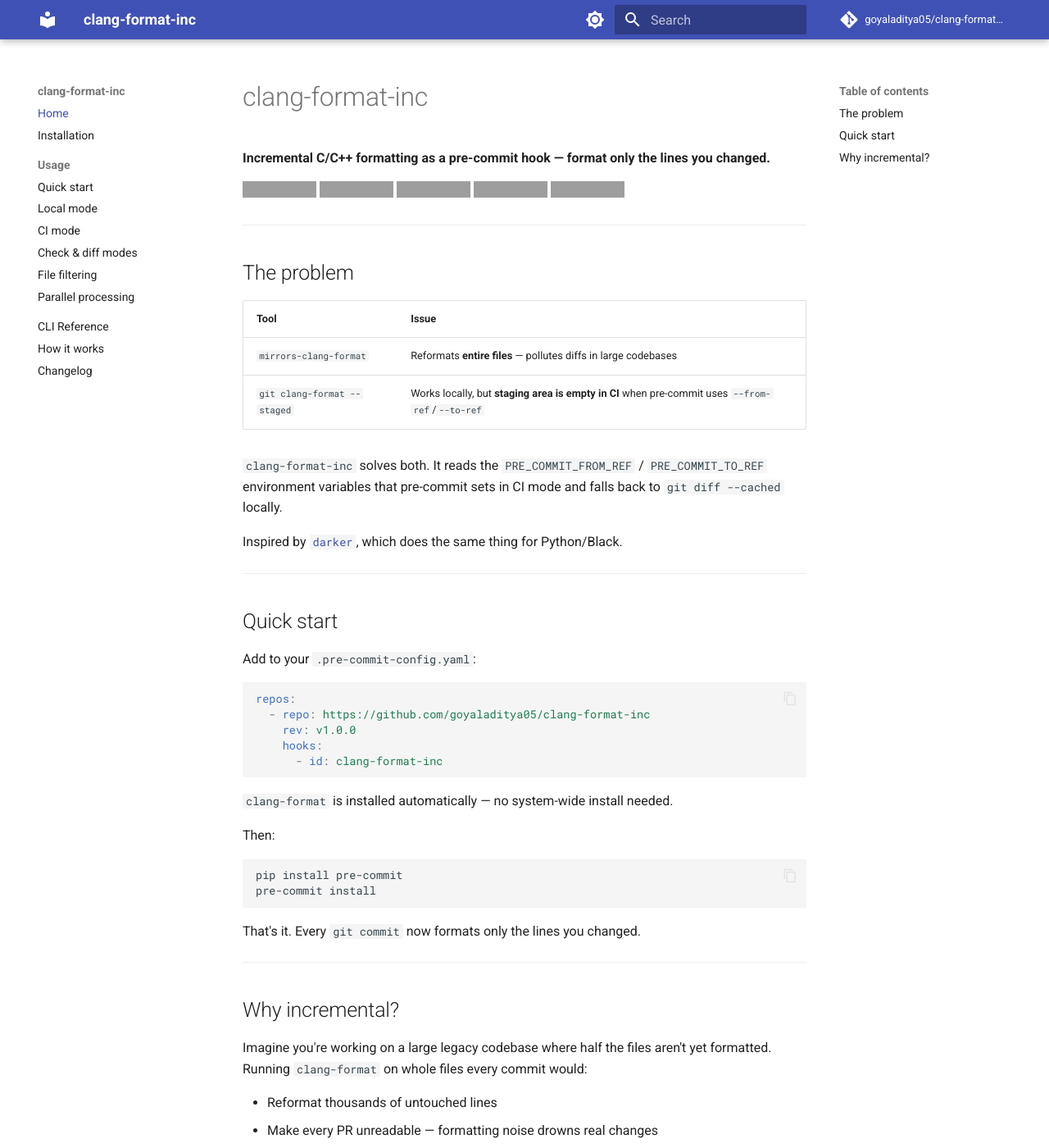
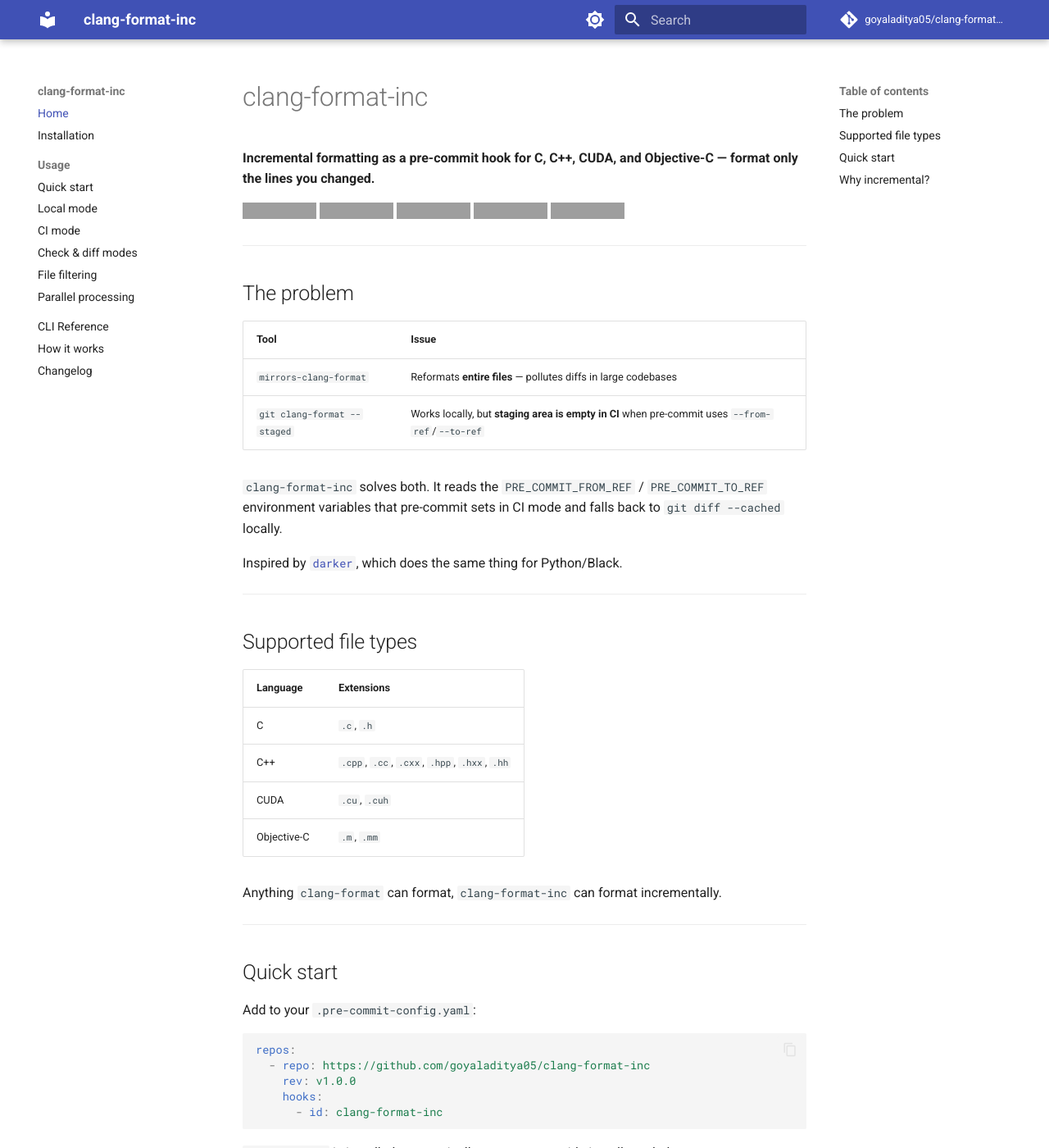
Before and after one commit to goyaladitya05/clang-format-inc, an MkDocs documentation site: the page built from docs/index.md, in a window 1280 px wide and 1400 px high. Shown: the whole window at 82% size. Built offline with MkDocs 1.6.1 and Material for MkDocs 9.7.7, drawn with Linux system fonts in a browser that asks for light colours; comment, search, counter and statistics services are not loaded; grey boxes are pictures that could not be loaded.

Commit message:
docs: clarify supported file types (C, C++, CUDA, Objective-C)

```diff
--- a/docs/index.md
+++ b/docs/index.md
@@ -1,6 +1,6 @@
 # clang-format-inc
 
-**Incremental C/C++ formatting as a pre-commit hook — format only the lines you changed.**
+**Incremental formatting as a pre-commit hook for C, C++, CUDA, and Objective-C — format only the lines you changed.**
 
 [![CI](https://github.com/goyaladitya05/clang-format-inc/actions/workflows/ci.yml/badge.svg)](https://github.com/goyaladitya05/clang-format-inc/actions/workflows/ci.yml)
 [![PyPI version](https://img.shields.io/pypi/v/clang-format-inc.svg)](https://pypi.org/project/clang-format-inc/)
@@ -20,6 +20,19 @@
 `clang-format-inc` solves both. It reads the `PRE_COMMIT_FROM_REF` / `PRE_COMMIT_TO_REF` environment variables that pre-commit sets in CI mode and falls back to `git diff --cached` locally.
 
 Inspired by [`darker`](https://github.com/akaihola/darker), which does the same thing for Python/Black.
+
+---
+
+## Supported file types
+
+| Language | Extensions |
+|---|---|
+| C | `.c`, `.h` |
+| C++ | `.cpp`, `.cc`, `.cxx`, `.hpp`, `.hxx`, `.hh` |
+| CUDA | `.cu`, `.cuh` |
+| Objective-C | `.m`, `.mm` |
+
+Anything `clang-format` can format, `clang-format-inc` can format incrementally.
 
 ---
 
```
Also changed, not shown: README.md (+12 -1 lines).
